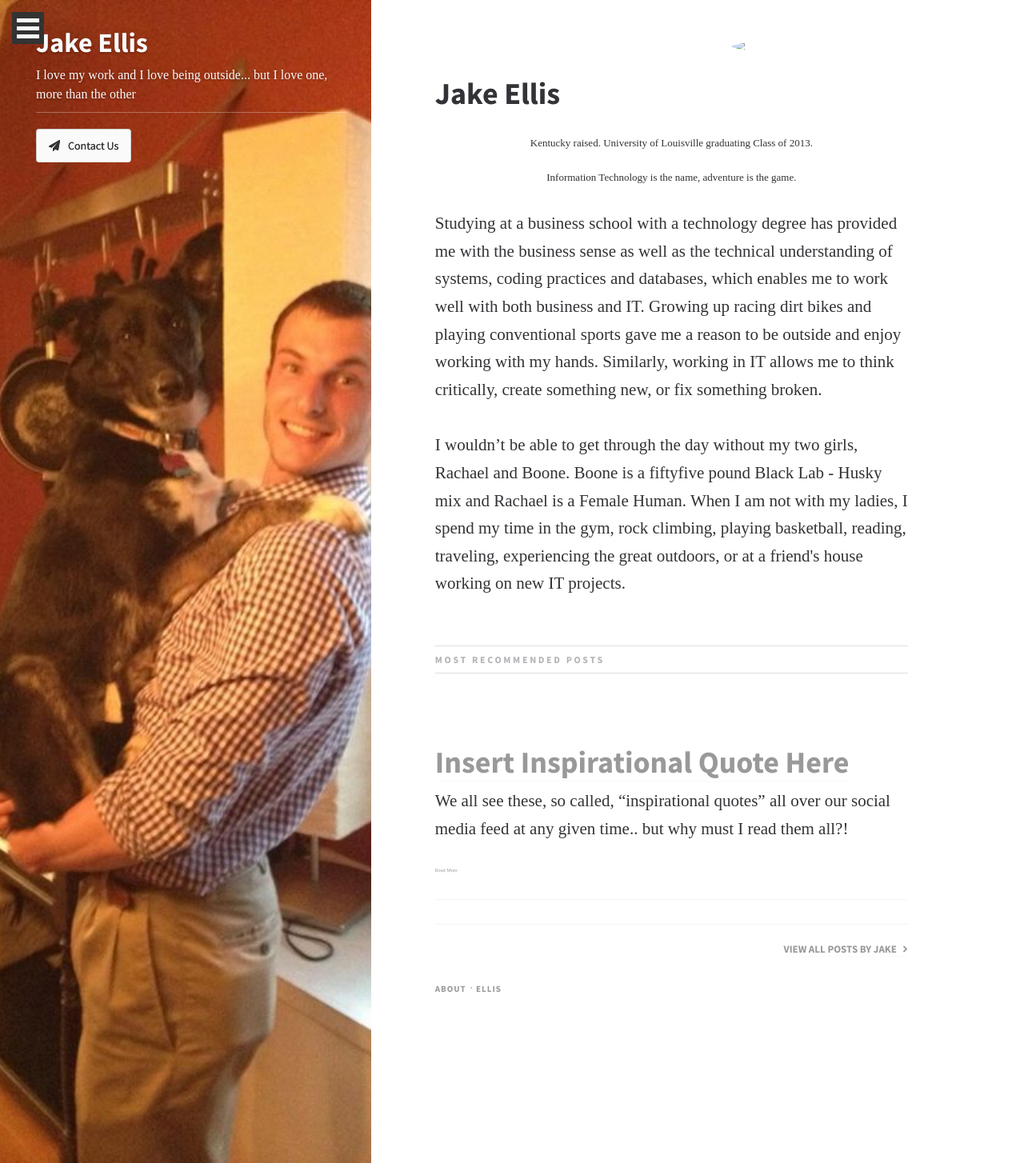
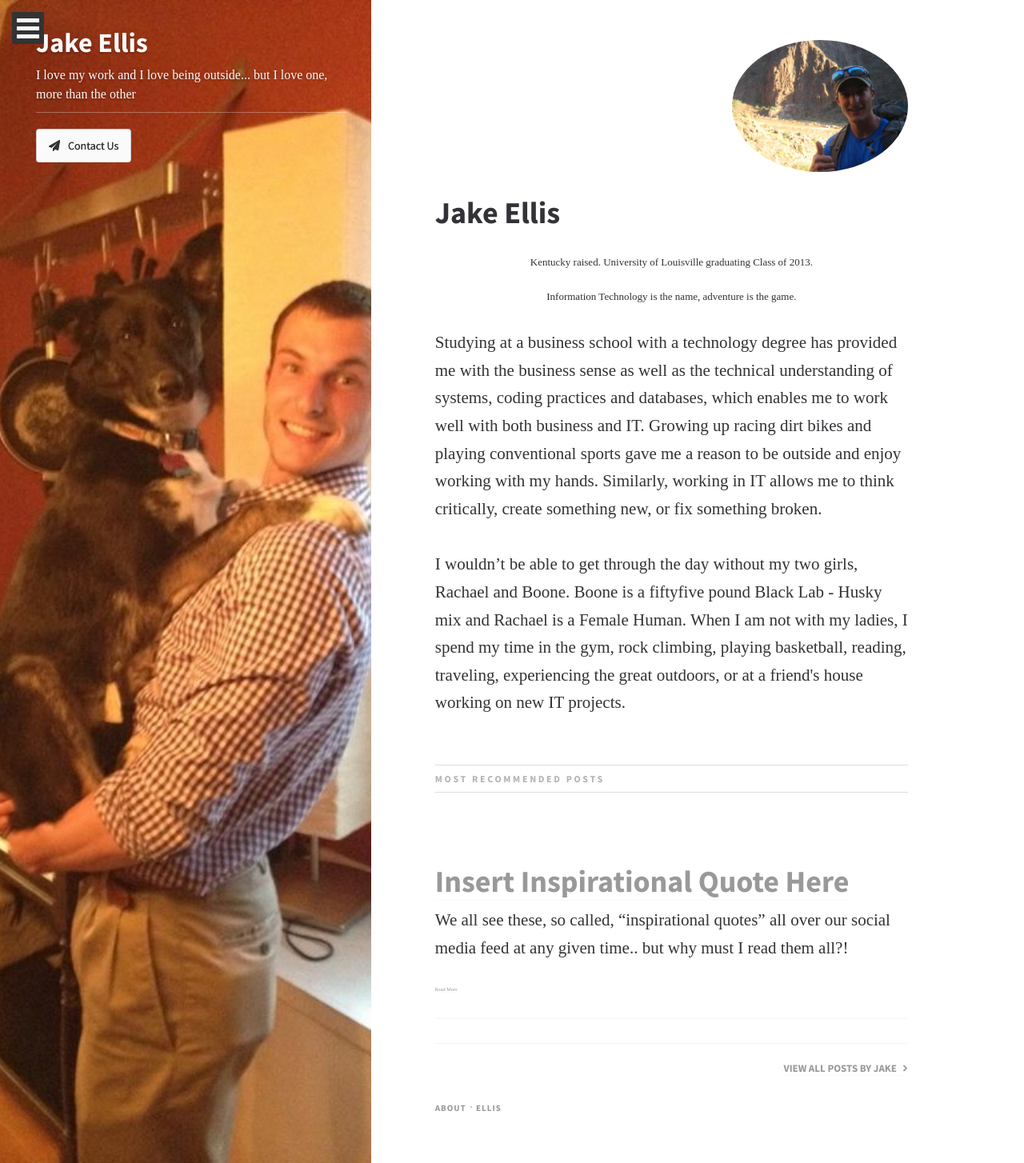
Before and after one commit to EJBlog/EJBlog.github.io, a Jekyll site: the page built from author_jake.html, in a window 1280 px wide. Shown: the whole page at 80% size. Built offline with Jekyll 4.4.1, drawn with Linux system fonts in a browser that asks for light colours; nearby versions of some CDN libraries; some web fonts are replaced.

Commit message:
Update author_jake.html

```diff
--- a/_layouts/author_jake.html
+++ b/_layouts/author_jake.html
@@ -74,8 +74,7 @@
                 <div class="col-md-7 col-sm-12 col-md-offset-5 main-content">
 
                     <div class="author-bio">
-                        <!-- Jake, add your own image below. -Evan -->
-                        <img src="jake_grandcanyon.jpg">
+                        <img src="img/jake_grandcanyon.jpg">
 
                         <div class="author-bio__info">
                             <h1>Jake Ellis</h1>
```
